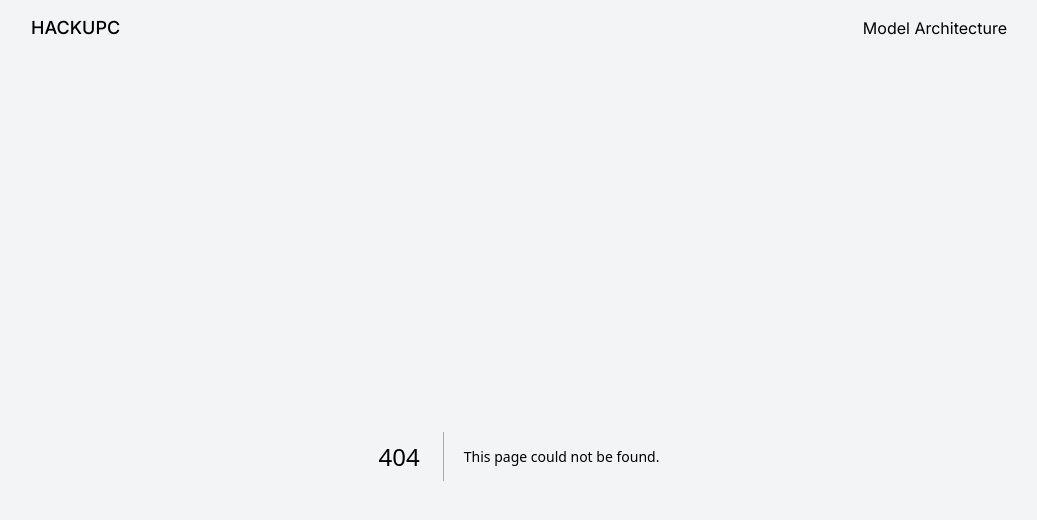
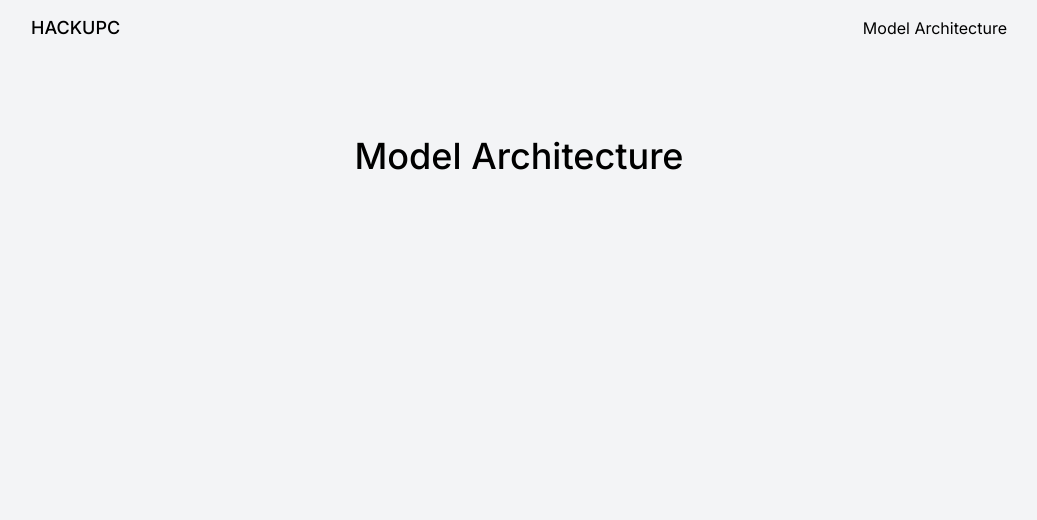
Before and after one commit to marcfranquesa/fashion-finder-website, a Next.js app: page /model-architecture in a window 1280 px wide. Before the commit this address had no page. Shown: the top 520 px of the page, without its empty margins (121-1158 px from the left). Built offline with nearby package versions, Linux system fonts and the light colour scheme.

Commit message:
feat: model architecture

```diff
--- a/src/app/layout.tsx
+++ b/src/app/layout.tsx
@@ -38,8 +38,6 @@ export default function RootLayout({
           <div className="flex flex-row flex-nowrap gap-x-1.5 items-center">
             <Link
               href="/model-architecture"
-              target="_blank"
-              rel="noopener noreferrer"
               className="flex items-center justify-center"
             >
               <span>Model Architecture</span>
--- /dev/null
+++ b/src/app/model-architecture/page.tsx
@@ -0,0 +1,9 @@
+export default function Page() {
+  return (
+    <div className="py-[10vh] sm:py-[10vh] flex flex-col items-center justify-center">
+      <h1 className="font-medium text-4xl text-black mb-3 animate-in fade-in slide-in-from-bottom-3 duration-1000 ease-in-out">
+        Model Architecture
+      </h1>
+    </div>
+  );
+}
--- a/src/app/page.tsx
+++ b/src/app/page.tsx
@@ -8,7 +8,7 @@ export default function Home() {
   const [id, setId] = React.useState(-1);
   return (
     <>
-      <div className="py-[15vh] sm:py-[20vh] flex flex-col items-center justify-center">
+      <div className="py-[10vh] sm:py-[10vh] flex flex-col items-center justify-center">
         <h1 className="font-medium text-4xl text-black mb-3 animate-in fade-in slide-in-from-bottom-3 duration-1000 ease-in-out">
           Inditex Similarity
         </h1>
```
